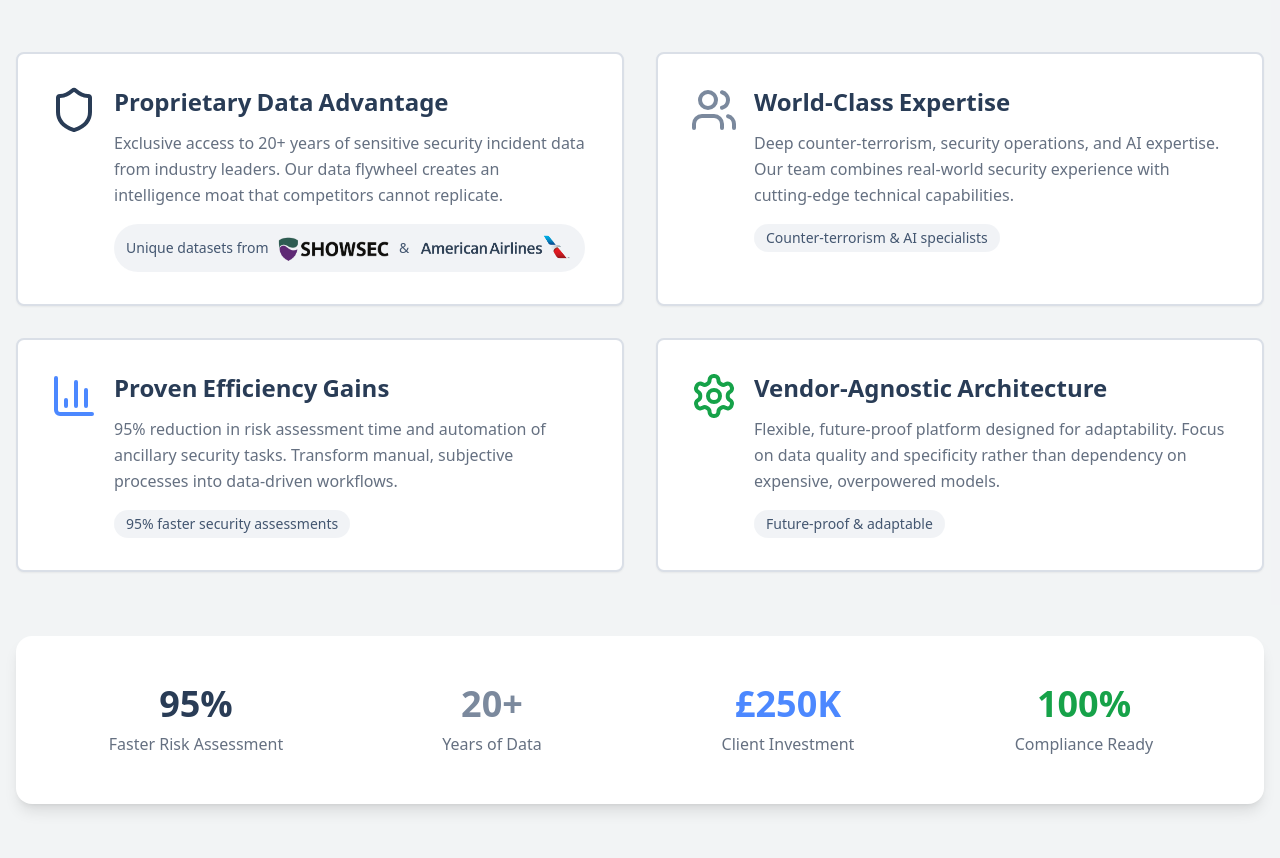
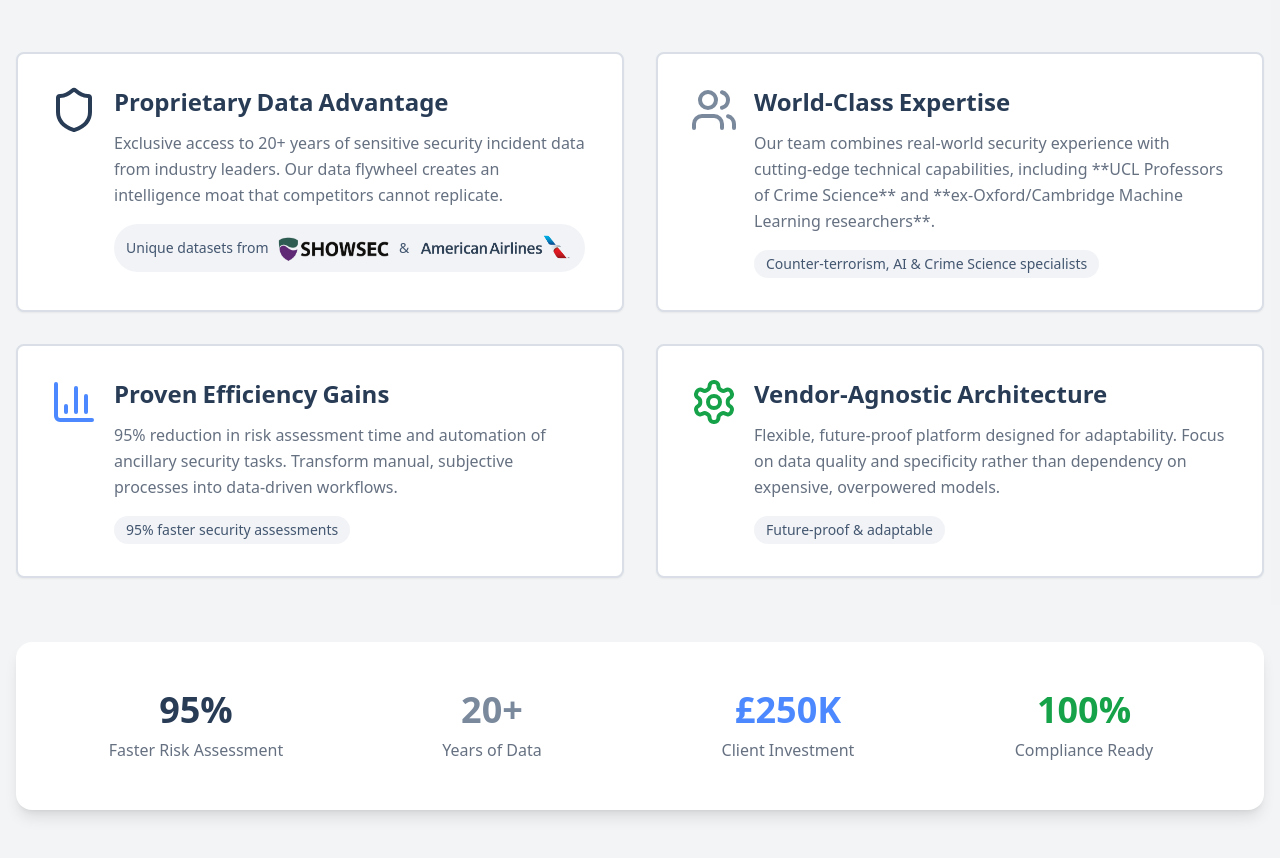
Before and after one commit to lukerj00/rekon-sentinel-ai-guard, a React (Vite) app: page / in a window 1280 px wide. Shown: the part 3460-4318 px from the top of the page. Built offline with nearby package versions, Linux system fonts and the light colour scheme.

Commit message:
ucl reference

```diff
--- a/src/components/WhyAiRekonSection.tsx
+++ b/src/components/WhyAiRekonSection.tsx
@@ -22,8 +22,8 @@ const WhyAiRekonSection = () => {
     {
       icon: <Users className="w-12 h-12 text-steel-blue" />,
       title: "World-Class Expertise",
-      description: "Deep counter-terrorism, security operations, and AI expertise. Our team combines real-world security experience with cutting-edge technical capabilities.",
-      highlight: "Counter-terrorism & AI specialists"
+      description: "Our team combines real-world security experience with cutting-edge technical capabilities, including **UCL Professors of Crime Science** and **ex-Oxford/Cambridge Machine Learning researchers**.",
+      highlight: "Counter-terrorism, AI & Crime Science specialists"
     },
     {
       icon: <BarChart3 className="w-12 h-12 text-accent-blue" />,
```
